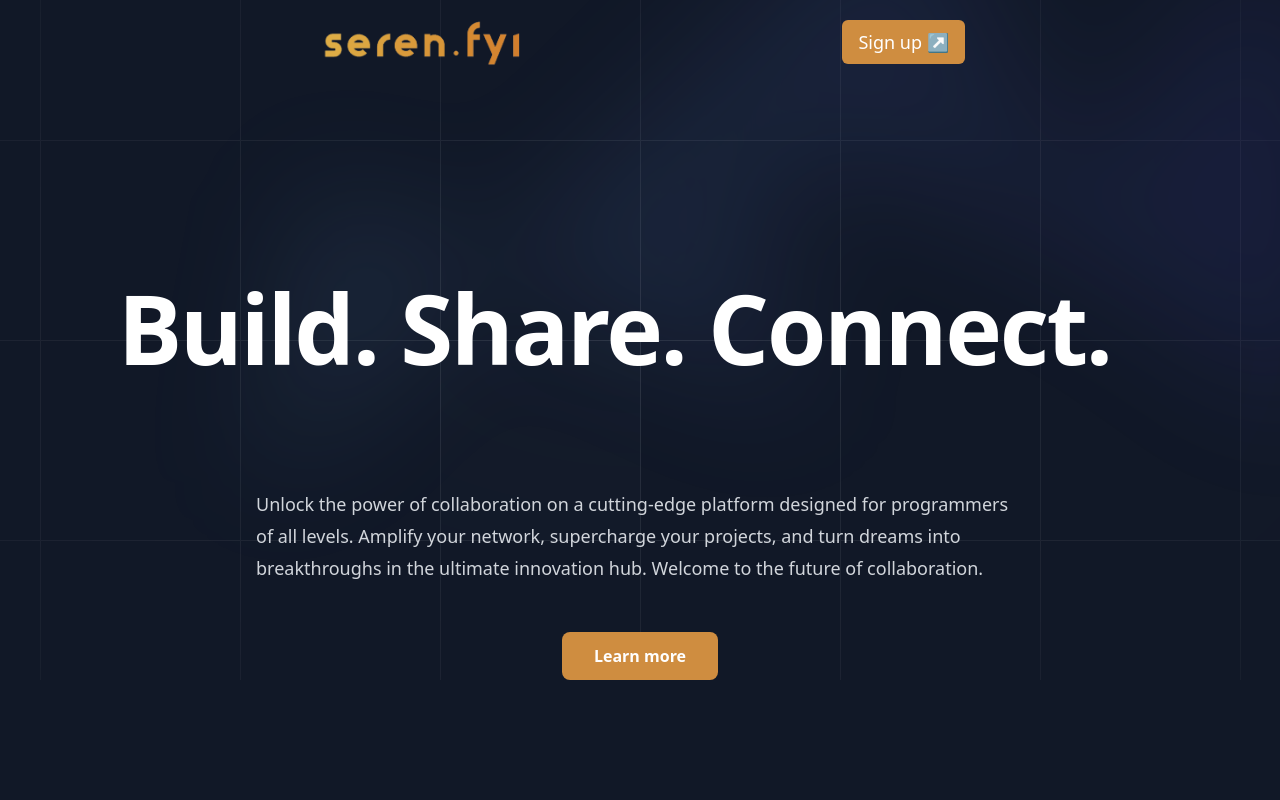
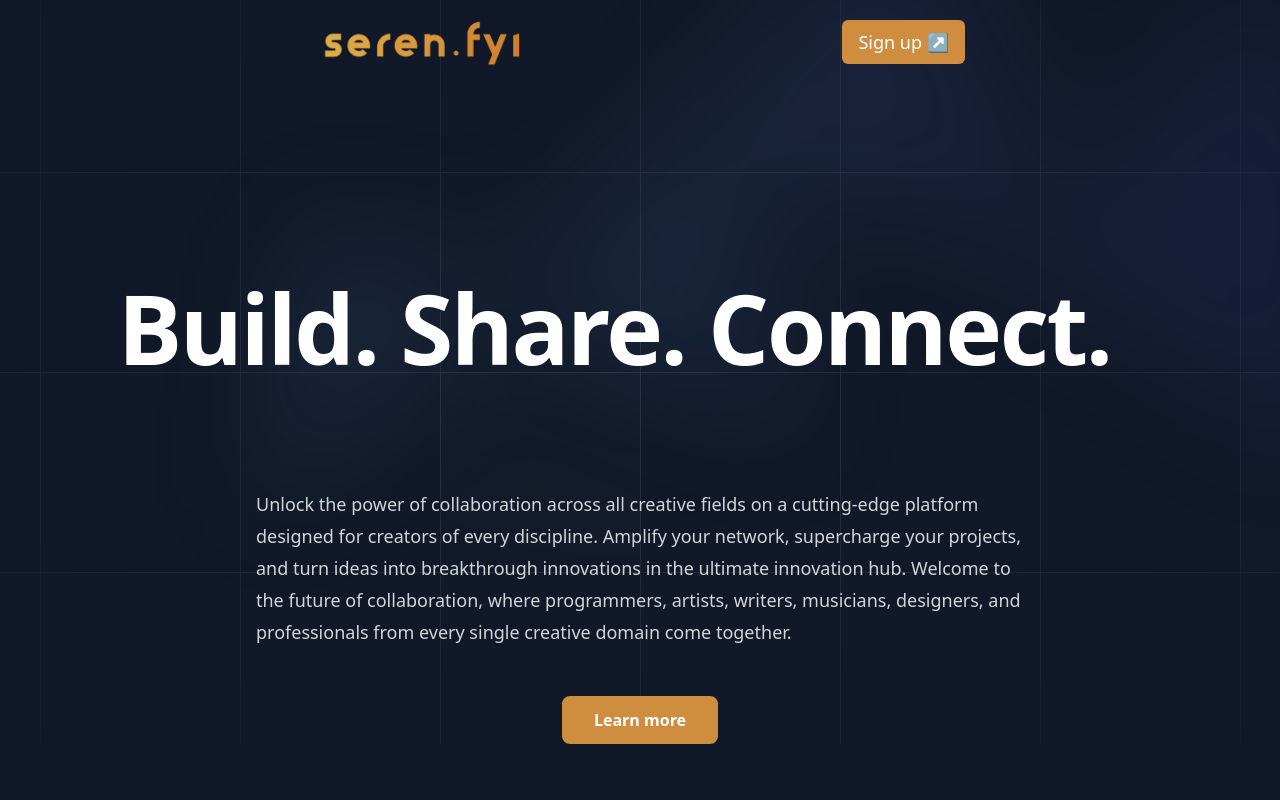
Before and after one commit to Seren-fyi/Seren.fyi-Landing-Page, a Next.js app in the folder Seren.fyi-Landing-Page/: page / in a window 1280 px wide. Shown: the top 800 px of the page. Built offline with nearby package versions, Linux system fonts and the light colour scheme.

Commit message:
updated text

```diff
--- a/Seren.fyi-Landing-Page/src/pages/index.js
+++ b/Seren.fyi-Landing-Page/src/pages/index.js
@@ -213,11 +213,13 @@ export default function Home() {
               </h1>
             </div>
             <p className="max-w-3xl text-lg leading-8 text-gray-300">
-              Unlock the power of collaboration on a cutting-edge platform
-              designed for programmers of all levels. Amplify your network,
-              supercharge your projects, and turn dreams into breakthroughs in
-              the ultimate innovation hub. Welcome to the future of
-              collaboration.
+              Unlock the power of collaboration across all creative fields on a
+              cutting-edge platform designed for creators of every discipline.
+              Amplify your network, supercharge your projects, and turn ideas
+              into breakthrough innovations in the ultimate innovation hub.
+              Welcome to the future of collaboration, where programmers,
+              artists, writers, musicians, designers, and professionals from
+              every single creative domain come together.
             </p>
             <div className="mt-12">
               <Link to="Learn more" smooth={true} duration={600}>
```
